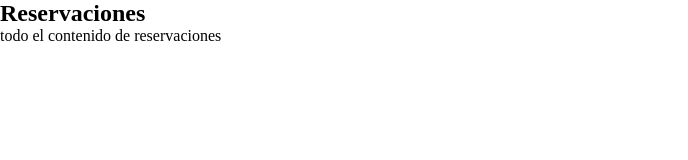
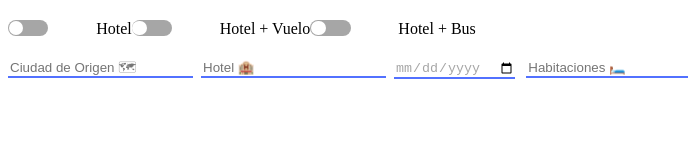
Before and after one commit to juan061734/hermes-front, a plain HTML site: page reservas/index.html in a window 1280 px wide. Shown: the whole page, without its empty margins (0-688 px from the left). Drawn offline with Linux system fonts and the light colour scheme.

Commit message:
formulario de reservas

```diff
--- a/reservas/index.html
+++ b/reservas/index.html
@@ -14,10 +14,67 @@
   </head>
   <body>
     <main>
-      <section>
-        <h1>Reservaciones</h1>
-        todo el contenido de reservaciones
-      </section>
+      <form action="">
+        <article class="check-group">
+          <label class="switch socket">
+            <input
+              type="radio"
+              class="switch"
+              name="reserva"
+            />
+            <span class="switch slider" />
+            Hotel
+          </label>
+          <label class="switch socket">
+            <input
+              type="radio"
+              class="switch"
+              name="reserva"
+            />
+            <span class="switch slider" />
+            Hotel + Vuelo
+          </label>
+          <label class="switch socket">
+            <input
+              type="radio"
+              class="switch"
+              name="reserva"
+            />
+            <span class="switch slider" />
+            Hotel + Bus
+          </label>
+        </article>
+        <article class="input-group">
+          <label class="label">
+            <input
+              type="text"
+              class="input"
+              placeholder="Ciudad de Origen 🗺"
+            />
+          </label>
+          <label class="label">
+            <input
+              type="text"
+              class="input"
+              placeholder="Hotel 🏨"
+            />
+          </label>
+          <label class="label">
+            <input
+              type="date"
+              class="input"
+              placeholder="Fecha 📅"
+            />
+          </label>
+          <label class="label">
+            <input
+              type="number"
+              class="input"
+              placeholder="Habitaciones 🛏️"
+            />
+          </label>
+        </article>
+      </form>
     </main>
   </body>
 </html>
--- a/reservas/style.css
+++ b/reservas/style.css
@@ -1,5 +1,65 @@
-* {
-  margin: 0;
-  padding: 0;
-  box-sizing: border-box;
+input[type="radio"].switch {
+  display: none;
 }
+
+label.switch.socket {
+  position: relative;
+  width: auto;
+  text-indent: 6ex;
+}
+span.switch.slider {
+  display: inline-block;
+}
+label.switch.socket span.switch.slider:before {
+  content: "";
+  text-indent: 2.3ex;
+  width: 5.5ex;
+  height: 2.2ex;
+  background: #a6a6a6;
+  border-radius: 5.5ex;
+  position: absolute;
+  left: 0;
+}
+label.switch span.switch.slider:after {
+  content: "";
+  width: 2ex;
+  height: 2ex;
+  background: #fff;
+  border-radius: 5.5ex;
+  position: absolute;
+  left: 0.1ex;
+  top: 0.1ex;
+  transition: 0.2s;
+}
+label.switch.socket input[type="radio"]:checked + span.slider:before {
+  content: "";
+  text-indent: 0.5ex;
+  background: #5271ff;
+}
+label.switch.socket input[type="radio"]:checked + span.slider:after {
+  left: 3.4ex;
+}
+
+.check-group {
+  display: flex;
+  margin-top: 20px;
+}
+
+.input-group {
+  display: flex;
+  gap: 12px;
+  margin-top: 20px;
+}
+
+.input {
+  background-color: transparent;
+  color: #a6a6a6;
+  border: 0;
+  border-bottom: 2px solid #5271ff;
+  margin: 0 auto;
+  width: 100%;
+}
+
+.input:focus {
+  outline: none;
+}
```
Also changed, not shown: ofertas/index.html (+1 -1 lines).
